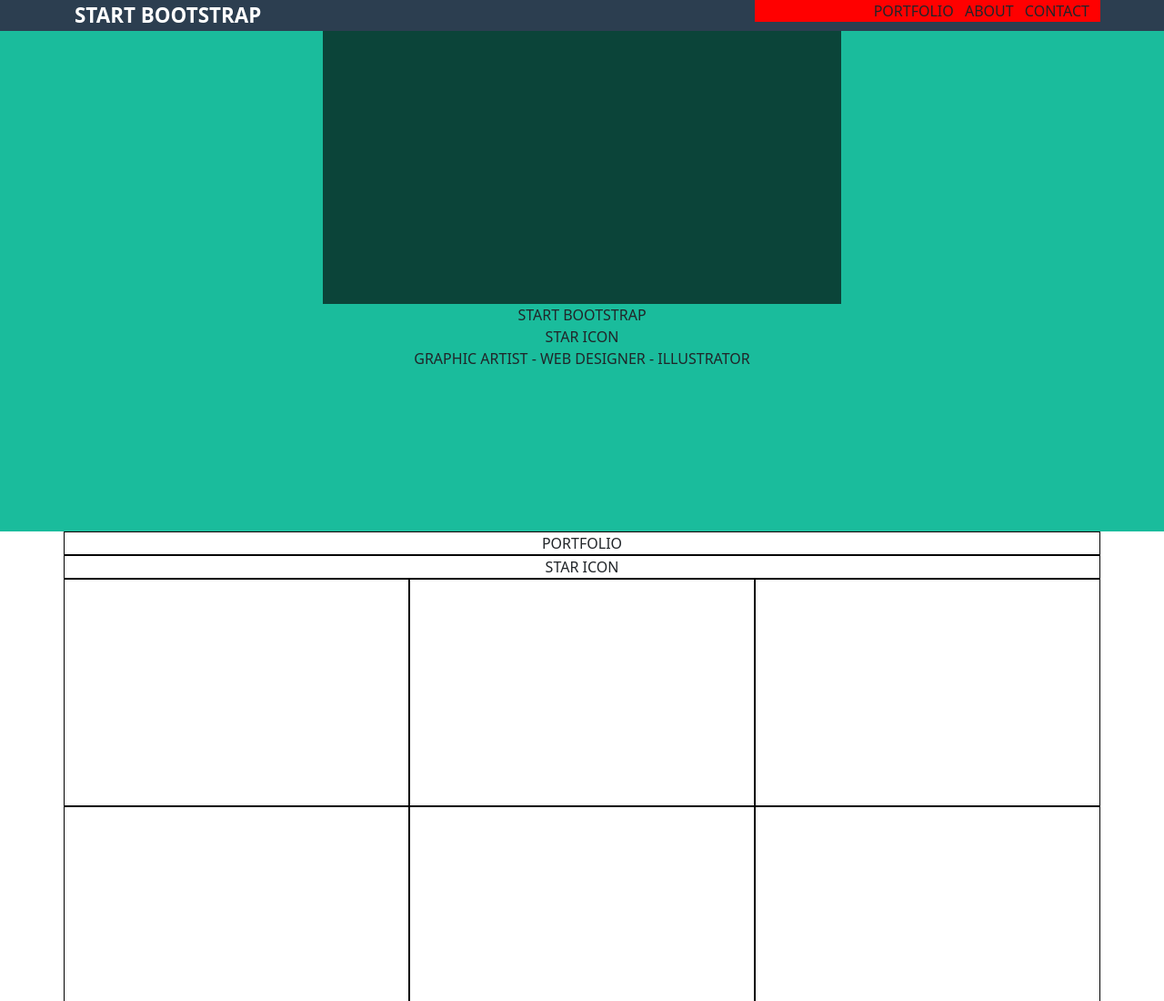
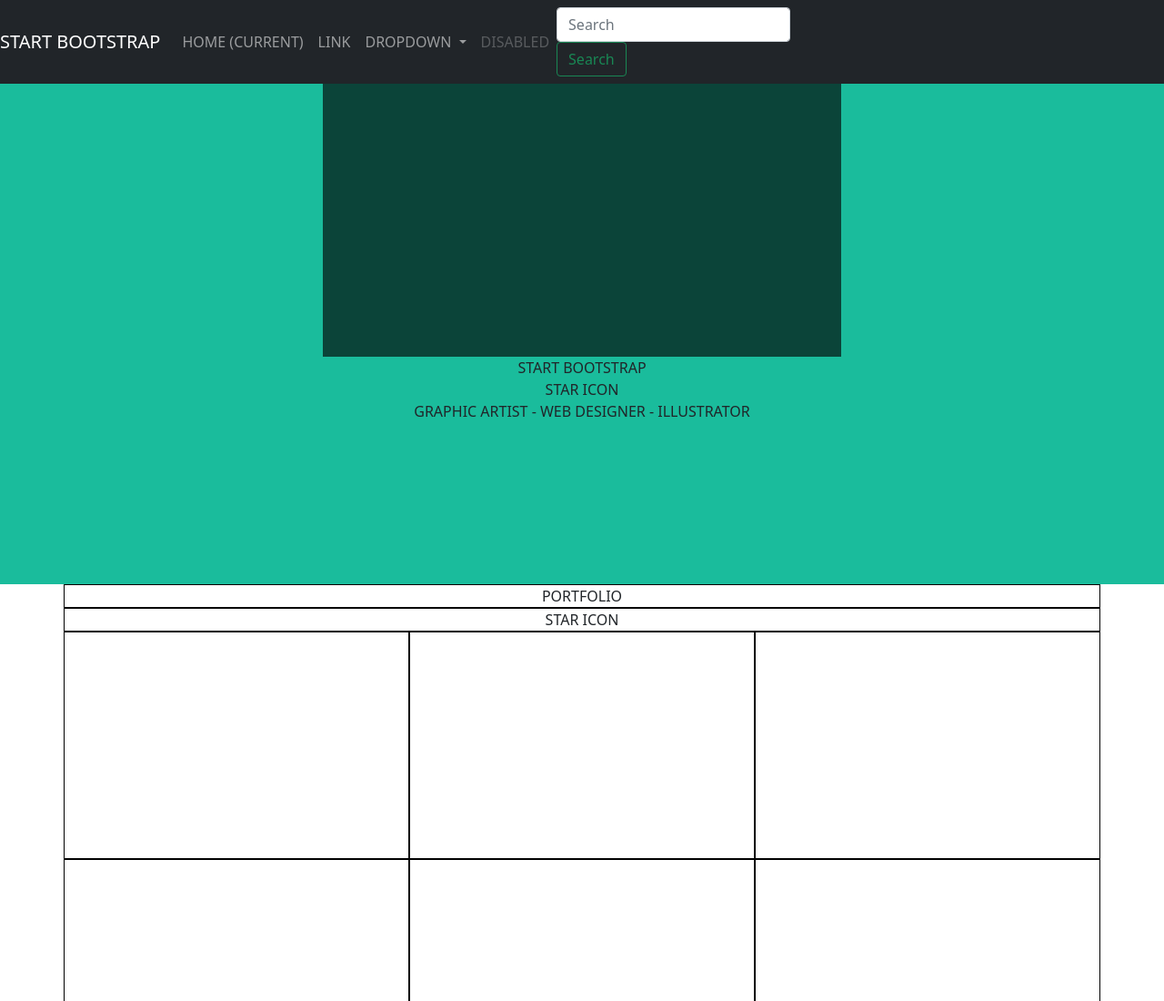
Before and after one commit to Neeiser/html-css-bootstrap-freelancer, a plain HTML site: page Index.html in a window 1280 px wide. Shown: the top 1100 px of the page at 91% size. Drawn offline with nearby package versions, Linux system fonts and the light colour scheme.

Commit message:
Importata navbar di bootstrap - creata cartella immagini

```diff
--- a/Index.html
+++ b/Index.html
@@ -11,21 +11,41 @@
     <link rel="stylesheet" href="css/style.css">
 </head>
 <body>
-    <nav> <!-- NAVBAR --> <!-- !!!!!!fixed -->
-        <div class="container">
-            <div class="row text-uppercase nav-logo">
-                <div class="col-8">start bootstrap</div>
-                <div class="col-4 text-end">
-                    <div class="d-md-none">Ham</div>
-                    <ul class="d-none d-md-block list-inline mb-0">
-                        <li class="list-inline-item">portfolio</li>
-                        <li class="list-inline-item">about</li>
-                        <li class="list-inline-item">contact</li>
-                    </ul>
-                </div>
-            </div>
+    <nav class="navbar navbar-expand-lg navbar-dark bg-dark text-uppercase">
+        <a class="navbar-brand" href="#">start bootstrap</a>
+        <button class="navbar-toggler" type="button" data-toggle="collapse" data-target="#navbarSupportedContent" aria-controls="navbarSupportedContent" aria-expanded="false" aria-label="Toggle navigation">
+          <span class="navbar-toggler-icon"></span>
+        </button>
+
+        <div class="collapse navbar-collapse" id="navbarSupportedContent">
+          <ul class="navbar-nav mr-auto">
+            <li class="nav-item active">
+              <a class="nav-link" href="#">Home <span class="sr-only">(current)</span></a>
+            </li>
+            <li class="nav-item">
+              <a class="nav-link" href="#">Link</a>
+            </li>
+            <li class="nav-item dropdown">
+              <a class="nav-link dropdown-toggle" href="#" id="navbarDropdown" role="button" data-toggle="dropdown" aria-haspopup="true" aria-expanded="false">
+                Dropdown
+              </a>
+              <div class="dropdown-menu" aria-labelledby="navbarDropdown">
+                <a class="dropdown-item" href="#">Action</a>
+                <a class="dropdown-item" href="#">Another action</a>
+                <div class="dropdown-divider"></div>
+                <a class="dropdown-item" href="#">Something else here</a>
+              </div>
+            </li>
+            <li class="nav-item">
+              <a class="nav-link disabled" href="#">Disabled</a>
+            </li>
+          </ul>
+          <form class="form-inline my-2 my-lg-0">
+            <input class="form-control mr-sm-2" type="search" placeholder="Search" aria-label="Search">
+            <button class="btn btn-outline-success my-2 my-sm-0" type="submit">Search</button>
+          </form>
         </div>
-    </nav>
+      </nav>
     <header class="hero"> <!-- HEADER / HERO -->
         <div class="container">
             <div class="row align-items-center justify-content-center hero1">
--- a/css/style.css
+++ b/css/style.css
@@ -1,7 +1,3 @@
-nav {
-    background-color: #2c3e50;
-}
-
 .nav-logo .col-8 {
     color: white;
     font-size: 1.4rem;
```
Also changed, not shown: img/avatar.svg (added), img/cabin.png (added), img/cake.png (added), img/circus.png (added), img/game.png (added), img/safe.png (added), img/submarine.png (added).
